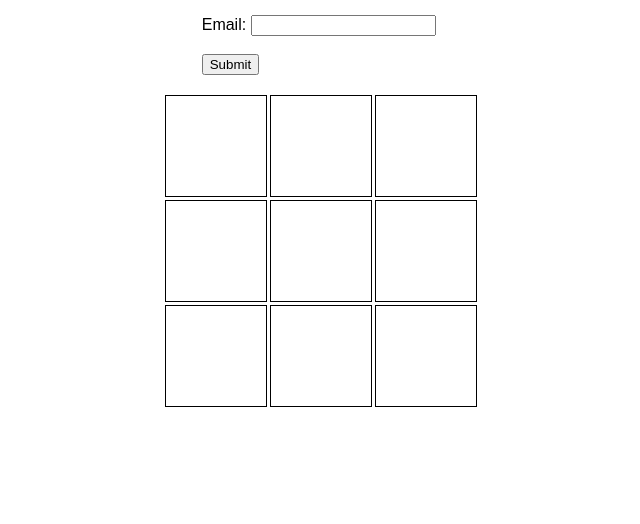
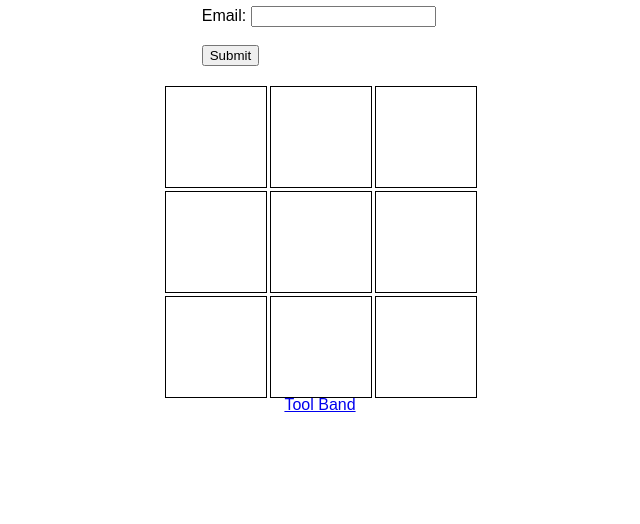
Before and after one commit to lnk6868/test-page-live-jn, a plain HTML site: page index.html in a window 1280 px wide. Shown: the part 276-800 px from the top of the page, without its empty margins (320-960 px from the left). Drawn offline with Linux system fonts and the light colour scheme.

Commit message:
Update index.html

```diff
--- a/index.html
+++ b/index.html
@@ -76,6 +76,9 @@ height="0" width="0" style="display:none;visibility:hidden"></iframe></noscript>
         <div class="cell" data-index="8"></div>
     </div>
 
+
+    <a href="https://www.toolband.com/">Tool Band</a>
+
     <script>
         document.getElementById('submissionForm').addEventListener('submit', function(event) {
             event.preventDefault();
```
